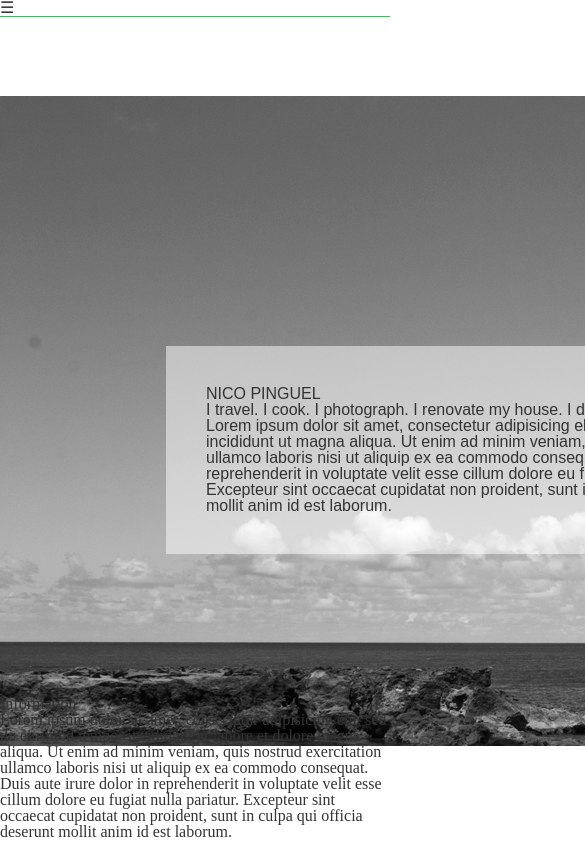
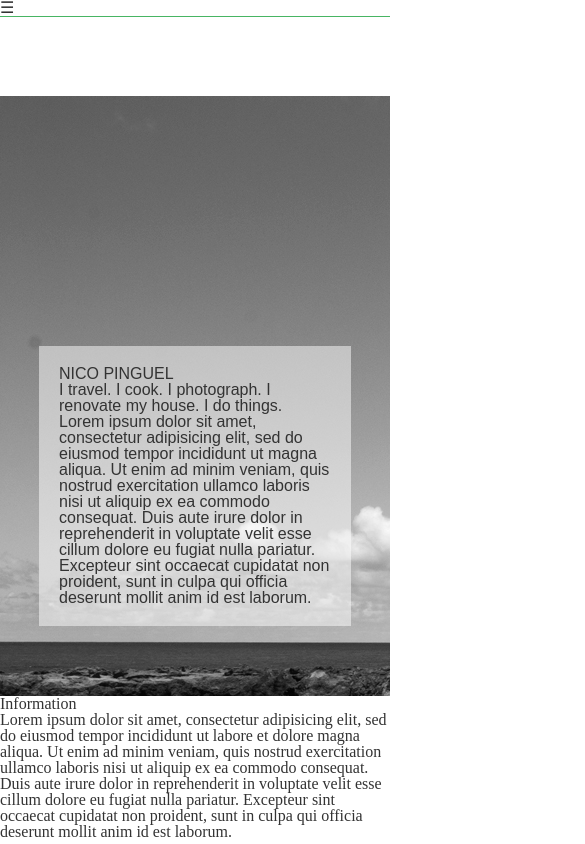
Before and after one commit to nic0mp/nico-mp, a plain HTML site: page index.html in a window 390 px wide. Shown: the top 844 px of the page, 585 px wide, since content can reach past the window. Drawn offline with nearby package versions, Linux system fonts and the light colour scheme.

Commit message:
updated content-inside to be more responsive

```diff
--- a/index.html
+++ b/index.html
@@ -17,7 +17,7 @@
 			<div class="is-mobile hamburger js-menu">☰</div>
 				<ul class="nav-main">
 					<li><a href="#page-top">Welcome</a></li>
-					<li><a href="#page-resume">Resume</a></li>
+					<li><a href="#page-samples">Work</a></li>
 					<li><a href="#page-information">Samples</a></li>
 					<li><a href="#page-contact" class="js-link-contact">Contact</a></li>
 					<li><a href="#page-more">More</a></li>
@@ -40,6 +40,16 @@
 				</div>
 			</div>
 
+		</section>
+
+		<section id="page-samples">
+			<h2>Information</h2>
+			<p>Lorem ipsum dolor sit amet, consectetur adipisicing elit, sed do eiusmod
+			tempor incididunt ut labore et dolore magna aliqua. Ut enim ad minim veniam,
+			quis nostrud exercitation ullamco laboris nisi ut aliquip ex ea commodo
+			consequat. Duis aute irure dolor in reprehenderit in voluptate velit esse
+			cillum dolore eu fugiat nulla pariatur. Excepteur sint occaecat cupidatat non
+			proident, sunt in culpa qui officia deserunt mollit anim id est laborum.</p>
 		</section>
 
 		<section id="page-information">
--- a/stylesheets/main.css
+++ b/stylesheets/main.css
@@ -53,8 +53,8 @@ section {
 }
 
 .content-wrapper {
-    width: 1000px;
-    height: 650px;
+
+    height: 600px;
     padding-top: 250px;
     /*margin: auto;*/
     background: url('../images/image02.jpg');
@@ -63,8 +63,8 @@ section {
 
 .content-inside {
     margin: 0 auto;
-    width: 668px;
-    padding: 40px;
+    width: 80%;
+    padding: 20px;
     background-color: rgba(255,255,255,.5);
     font-family: 'Source Sans Pro', sans-serif;
 
```
